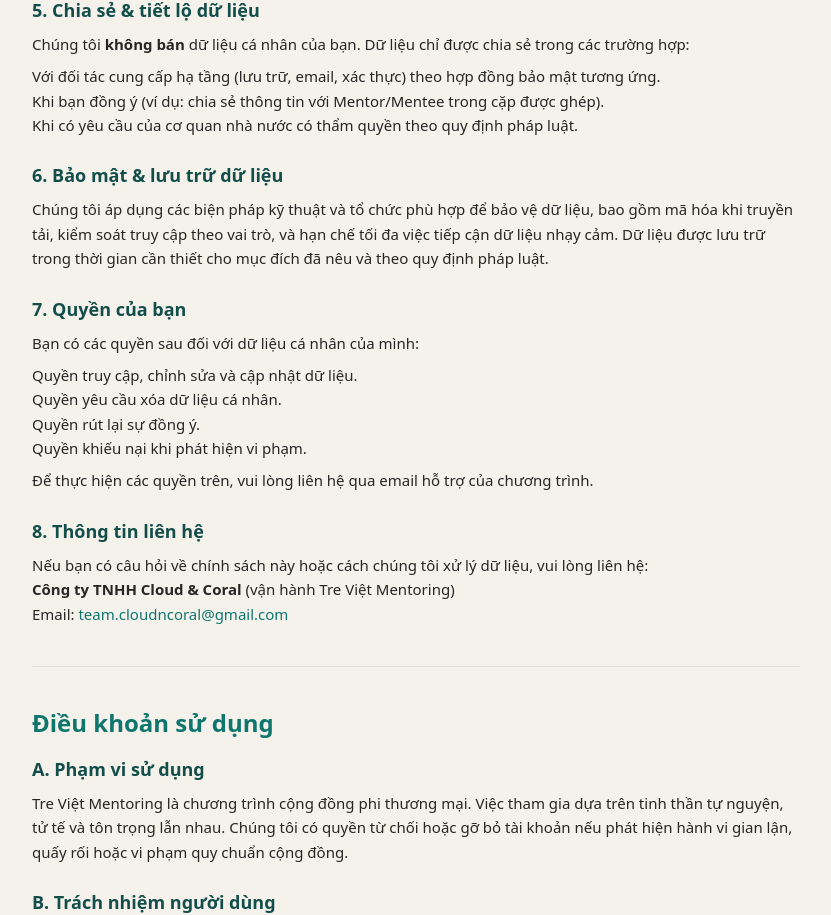
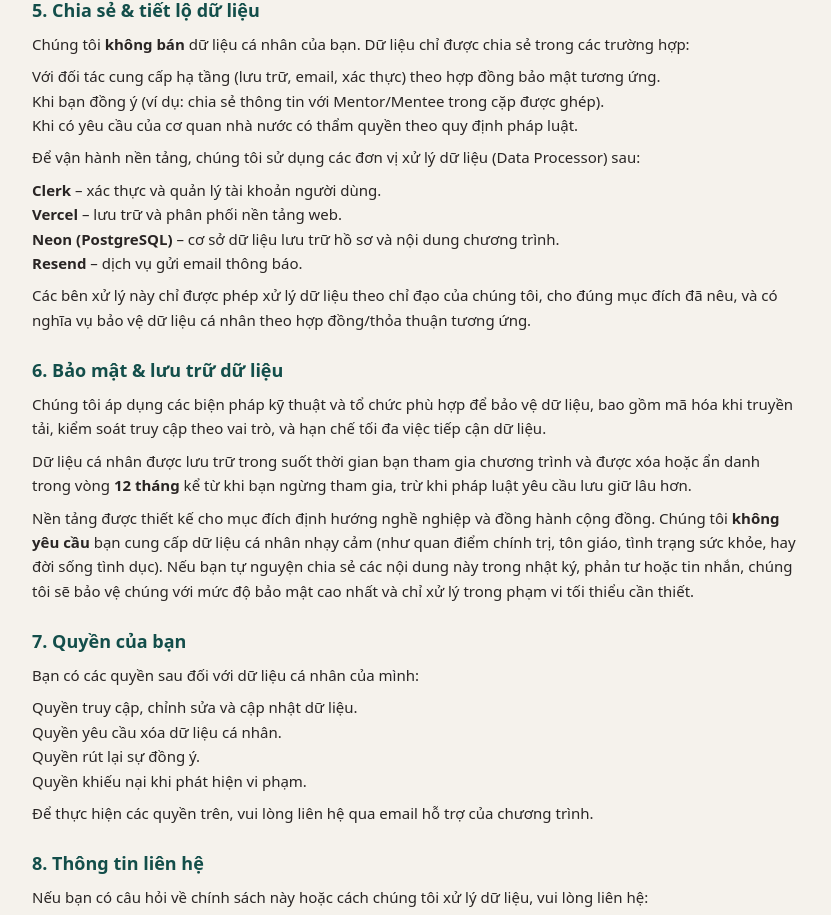
Before and after one commit to Yumi-tran-app/mentor-platform, a Next.js app: page /privacy in a window 1280 px wide. Shown: the part 972-1887 px from the top of the page, without its empty margins (224-1055 px from the left). Built offline with nearby package versions, Linux system fonts and the light colour scheme.

Commit message:
Bổ sung Data Processor + thời gian lưu trữ & cam kết dữ liệu nhạy cảm (NĐ 13/2023)

```diff
--- a/src/app/privacy/page.tsx
+++ b/src/app/privacy/page.tsx
@@ -77,13 +77,35 @@
             <li>Khi bạn đồng ý (ví dụ: chia sẻ thông tin với Mentor/Mentee trong cặp được ghép).</li>
             <li>Khi có yêu cầu của cơ quan nhà nước có thẩm quyền theo quy định pháp luật.</li>
           </ul>
+          <p>
+            Để vận hành nền tảng, chúng tôi sử dụng các đơn vị xử lý dữ liệu (Data Processor) sau:
+          </p>
+          <ul>
+            <li><b>Clerk</b> – xác thực và quản lý tài khoản người dùng.</li>
+            <li><b>Vercel</b> – lưu trữ và phân phối nền tảng web.</li>
+            <li><b>Neon (PostgreSQL)</b> – cơ sở dữ liệu lưu trữ hồ sơ và nội dung chương trình.</li>
+            <li><b>Resend</b> – dịch vụ gửi email thông báo.</li>
+          </ul>
+          <p>
+            Các bên xử lý này chỉ được phép xử lý dữ liệu theo chỉ đạo của chúng tôi, cho đúng mục đích đã nêu,
+            và có nghĩa vụ bảo vệ dữ liệu cá nhân theo hợp đồng/thỏa thuận tương ứng.
+          </p>
         </Section>
 
         <Section title="6. Bảo mật & lưu trữ dữ liệu">
           <p>
             Chúng tôi áp dụng các biện pháp kỹ thuật và tổ chức phù hợp để bảo vệ dữ liệu, bao gồm mã hóa
-            khi truyền tải, kiểm soát truy cập theo vai trò, và hạn chế tối đa việc tiếp cận dữ liệu nhạy cảm.
-            Dữ liệu được lưu trữ trong thời gian cần thiết cho mục đích đã nêu và theo quy định pháp luật.
+            khi truyền tải, kiểm soát truy cập theo vai trò, và hạn chế tối đa việc tiếp cận dữ liệu.
+          </p>
+          <p>
+            Dữ liệu cá nhân được lưu trữ trong suốt thời gian bạn tham gia chương trình và được xóa hoặc ẩn danh
+            trong vòng <b>12 tháng</b> kể từ khi bạn ngừng tham gia, trừ khi pháp luật yêu cầu lưu giữ lâu hơn.
+          </p>
+          <p>
+            Nền tảng được thiết kế cho mục đích định hướng nghề nghiệp và đồng hành cộng đồng. Chúng tôi <b>không
+            yêu cầu</b> bạn cung cấp dữ liệu cá nhân nhạy cảm (như quan điểm chính trị, tôn giáo, tình trạng sức khỏe,
+            hay đời sống tình dục). Nếu bạn tự nguyện chia sẻ các nội dung này trong nhật ký, phản tư hoặc tin nhắn,
+            chúng tôi sẽ bảo vệ chúng với mức độ bảo mật cao nhất và chỉ xử lý trong phạm vi tối thiểu cần thiết.
           </p>
         </Section>
 
```
